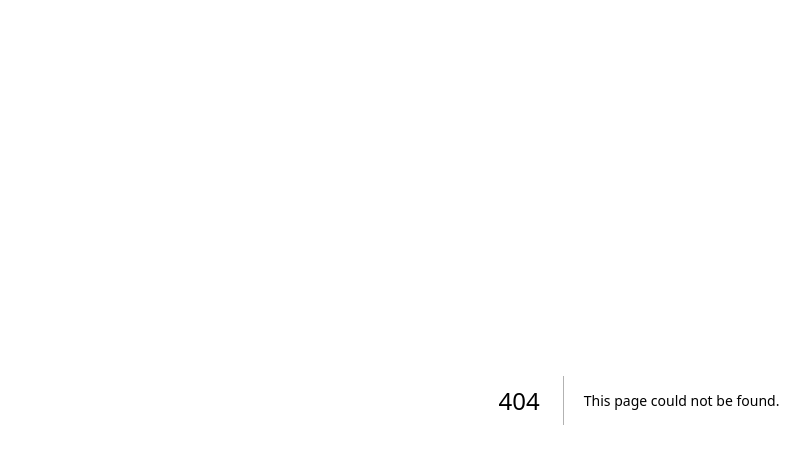
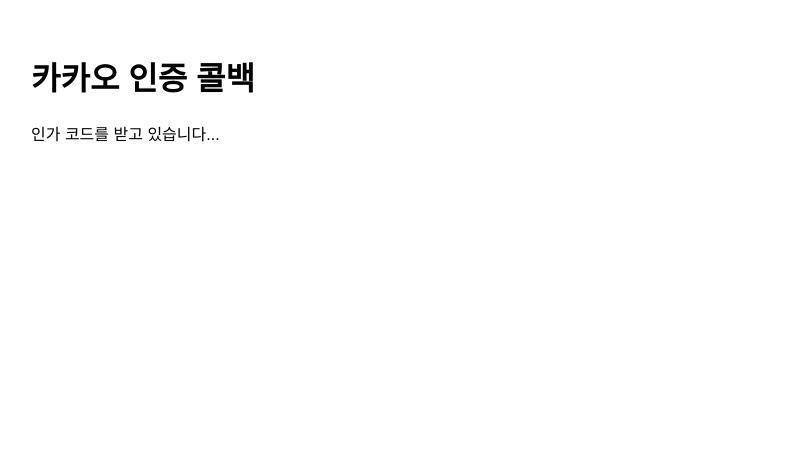
Before and after one commit to YangSaekyul/marry-check, a Next.js app in the folder frontend/: page /auth/kakao/callback in a window 1280 px wide. Before the commit this address had no page. Shown: the top 464 px of the page, without its empty margins (1-811 px from the left). Built offline with nearby package versions, Linux system fonts and the light colour scheme.

Commit message:
기능: 카카오 로그인 리다이렉트 구현 및 signup 리다이렉트 수정

```diff
--- a/frontend/next.config.js
+++ b/frontend/next.config.js
@@ -1,5 +1,15 @@
 /** @type {import('next').NextConfig} */
 const nextConfig = {
   reactStrictMode: true,
+  async redirects() {
+    return [
+      {
+        source: '/signup',
+        destination: '/login',
+        permanent: true,
+      },
+    ]
+  },
 }
+
 module.exports = nextConfig
--- /dev/null
+++ b/frontend/pages/auth/kakao/callback.js
@@ -0,0 +1,24 @@
+import {useRouter} from 'next/router'
+import {useEffect, useState} from 'react'
+
+export default function KakaoCallback() {
+  const router = useRouter()
+  const [code, setCode] = useState(null)
+
+  useEffect(() => {
+    if (!router.isReady) return
+    const { code } = router.query
+    setCode(code || null)
+  }, [router])
+
+  return (
+    <main style={{fontFamily: 'Arial, sans-serif', padding: 24}}>
+      <h1>카카오 인증 콜백</h1>
+      {code ? (
+        <p>인가 코드: {code}</p>
+      ) : (
+        <p>인가 코드를 받고 있습니다...</p>
+      )}
+    </main>
+  )
+}
```
Also changed, not shown: frontend/pages/login.js (+9 -0 lines).
